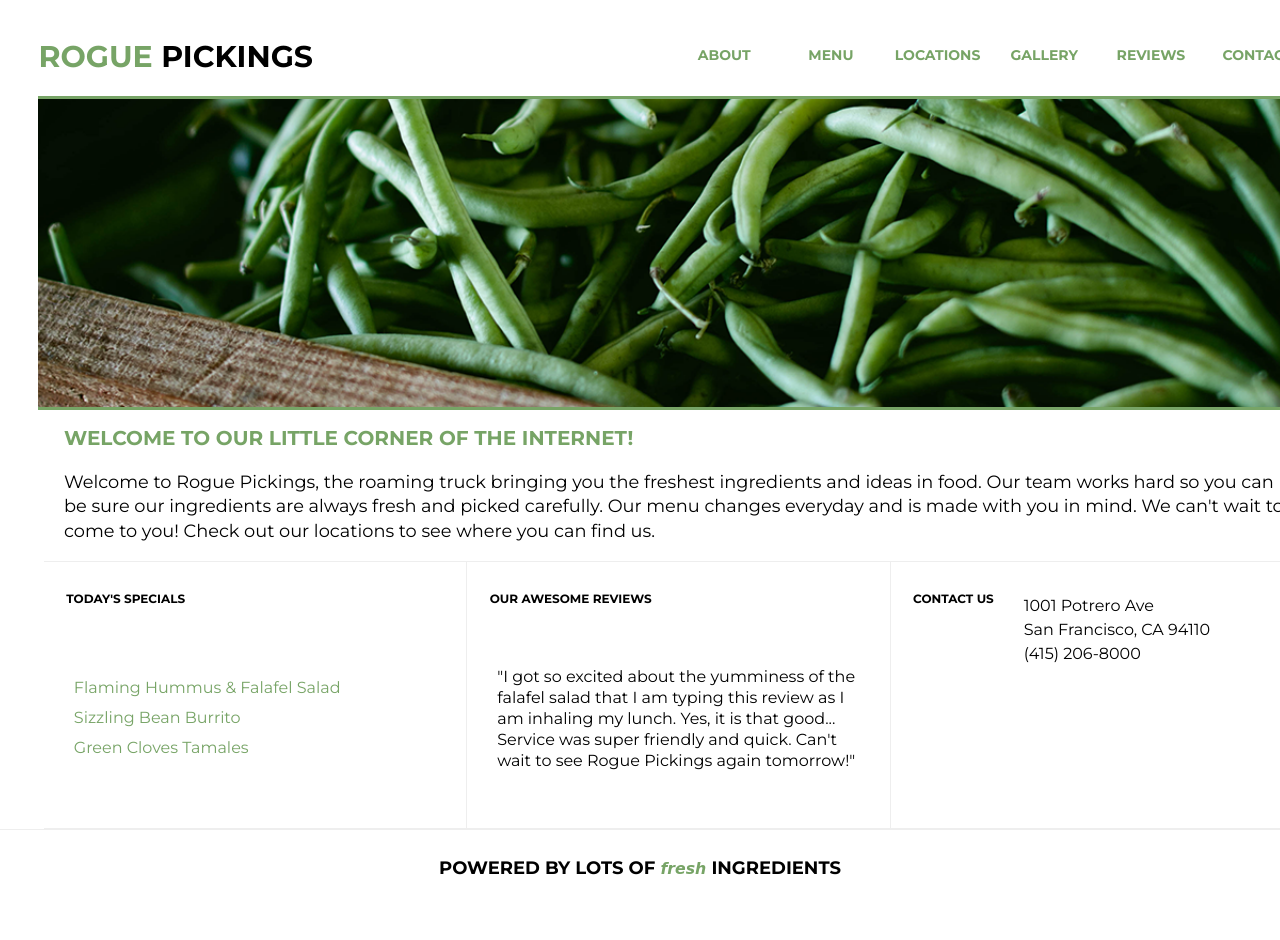
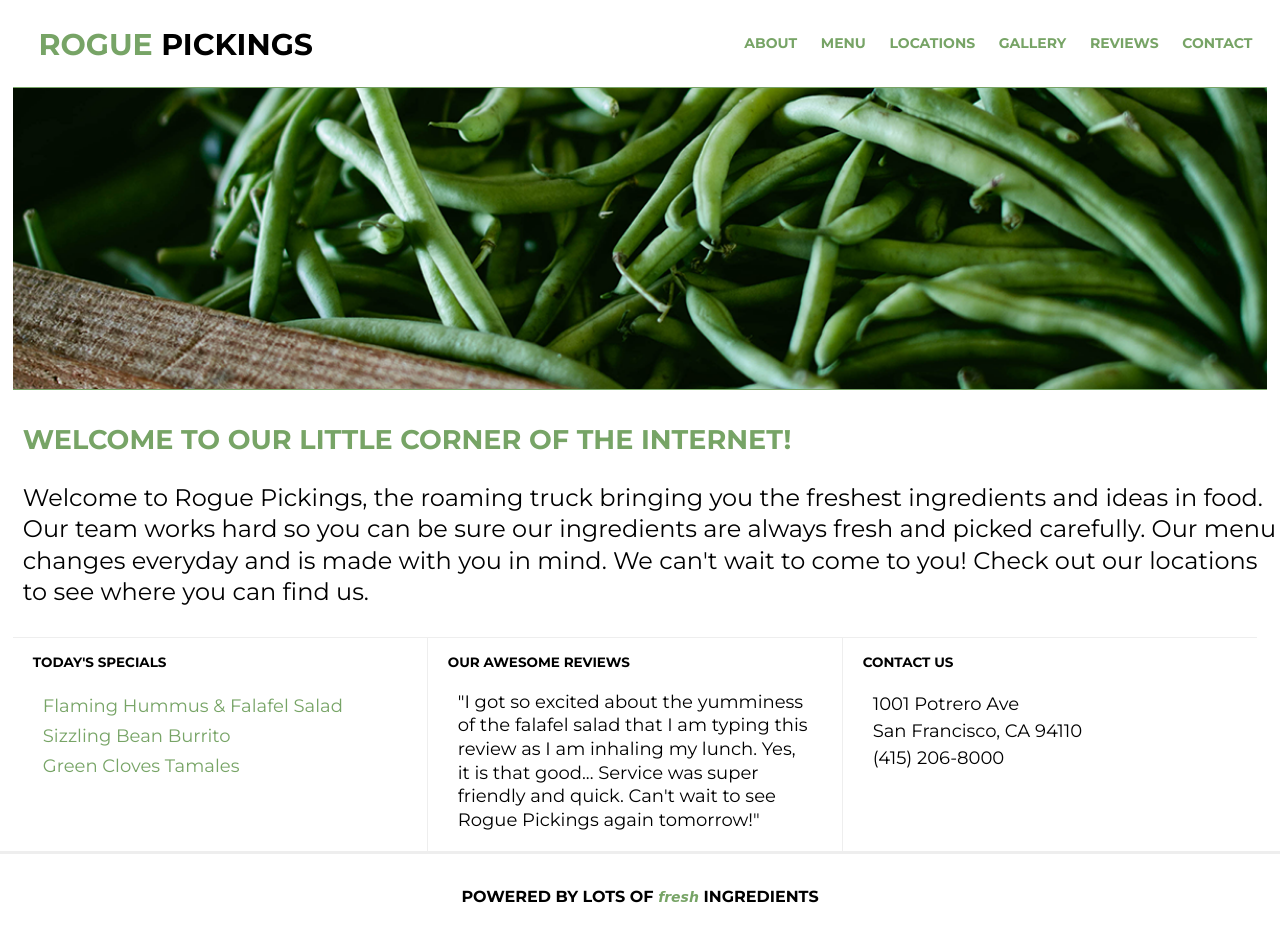
Before and after one commit to elenagreco/rogue-pickings, a plain HTML site: page index.html in a window 1280 px wide. Shown: the top 940 px of the page. Before the commit the page ends 907 px from the top, so only its background shows below. Drawn offline with Linux system fonts and the light colour scheme; a web font is replaced by a local one.

Commit message:
fixed mobile responsive view

```diff
--- a/css/main.css
+++ b/css/main.css
@@ -22,32 +22,25 @@ body {
 /***** HEADER *****/
 
 .main-header {
-    font-size: 2.625em;
+    font-size: 0.875em;
     text-align: center;
     margin: auto;
     width: 98%;
     padding: 0 1%;
-    display: flex;
-    justify-content: center;
-    align-items: center;
-    flex-flow: row wrap;
 }
 
 .header-wrapper {
     width: 100%;
-    display: flex;
-    justify-content: center;
-    align-items: center;
 }
 
 header div h1 {
     font-size: 2.143em;
     line-height: 1.643em;
-    padding: 1.071em 0px 0.5em 0px;
+    padding: 20px 0px 8px 0px;
     text-transform: uppercase;
     margin: 0;
     width: 100%;
-    border-bottom: 0.167em solid #77a466;
+    border-bottom: 3px solid #77a466;
 }
 
 header span {
@@ -55,33 +48,24 @@ header span {
     width: 98%;
 }
 
-nav {
-    width: 100%;
-    display: flex;
-    justify-content: center;
-    align-items: center;
-}
-
-nav ul {
-    padding: 0;
+header nav {
     width: 100%;
 }
 
-nav ul li {
-    text-align: center;
-    text-decoration: none;
-    padding: 0.75em 0;
-    list-style: none;
-    width: 100%;
-    display: flex;
-    justify-content: center;
-    align-items: center;
+header nav ul {
+    padding: 0;
 }
 
-nav ul li a {
+header nav ul li {
+    font-size: 1em;
+    text-decoration: none;
+    padding: 10px 0px;
+    list-style: none;
+}
+
+header nav ul li a {
     color: #77a466;
     display: block;
-    font-size: 1em;
     font-weight: 700;
     line-height: 1.643em;
     text-transform: uppercase;
@@ -92,84 +76,65 @@ nav ul li a {
 /***** TOP SECTION ******/
 
 main {
-    width: 100%;
-    padding: 0 3%;
+    width: 98%;
+    padding: 0 1%;
     margin: auto;
-    display: flex;
-    justify-content: center;
-    align-items: center;
-    flex-flow: row wrap;
+    display: block;
 }
 
 .top-section {
-    font-size: 3.375em;
+    font-size: 1.5em;
     margin: 0;
-    display: flex;
-    justify-content: center;
-    align-items: center;
-    flex-flow: row wrap;
+    display: block;
 }
 
 .main-image {
     width: 100%;
     margin: auto;
-    display: flex;
-    justify-content: center;
-    align-items: center;
+    display: block;
 }
 
 .main-image img {
-	border-bottom: 0.167em solid #77a466;
-    border-top: 0.167em solid #77a466;
-    margin: 0;
-    width: 100%;
-    display: flex;
-    justify-content: center;
-    align-items: center;
-}
-
-img {
-    height: 100%;
+	border-bottom: 1px solid #77a466;
+    border-top: 1px solid #77a466;
+    margin: auto;
     width: 100%;
 }
 
 .top-section-welcome {
-    padding: 0 2%;
-    width: 96%;
-
+    padding: 5px 10px;
+    width: 100%;
 }
 
 h2 {
     color: #77a466;
-    font-size: 1em;
+    font-size: 1.125em;
     line-height: 1.278em;
     text-transform: uppercase;
 }
 
 #welcome {
-    font-size: 0.889em;
+    font-size: 1em;
     font-weight: normal;
-    line-height: 1.389em;
-
+    line-height: 1.3125em;
 }
 
 /***** BOTTOM SECTION *****/
 
 .section-one, .section-two, .section-three {
-    border-top: 0.0625em solid #eee;
-    height: auto;
-    padding-top: 0.625em;
-    font-size: 3em;
+    border-top: 1px solid #eee;
+    padding-top: 1px;
+    font-size: 1.125em;
     margin: auto;
     display: block;
     width: 100%;
-
 }
 
 .section-one h3, .section-two h3, .section-three h3 {
     font-size: 0.75em;
     line-height: 1.5em;
     text-transform: uppercase;
+    padding-left: 20px;
 }
 
 .menu {
@@ -181,45 +146,37 @@ h2 {
     color: #77a466;
     font-size: 1em;
     font-weight: normal;
-    line-height: 1.875em;
-    padding: 0px 1.875em;
+    line-height: 30px;
+    padding: 0px 30px;
 }
-
-.section-one h3,
-.section-two h3,
-.section-three h3{
-	padding-left: 1.875em;
-}
-
 
 .section-two p {
     font-size: 1em;
     font-weight: normal;
     line-height: 1.313em;
-    padding: 0px 1.875em;
+    padding: 0px 30px;
 }
 
 .section-three p {
     font-size: 1em;
     font-weight: normal;
     line-height: 1.5em;
-    padding: 0px 1.875em;
+    padding: 0px 30px;
 }
 
 /***** FOOTER *****/
 
 footer {
-    border-top: 0.063em solid #eee;
+    border-top: 3px solid #eee;
     clear: both;
-    padding: 0.938em 0px;
+    padding: 15px 0px;
     width: 100%;
     margin: auto;
 }
 
 footer p {
-    font-size: 2.25em;
     font-weight: bold;
-    line-height: 1.438em;
+    line-height: 24px;
     text-align: center;
     text-transform: uppercase;
 }
@@ -227,7 +184,7 @@ footer p {
 footer span {
     font-family: 'Wisdom Script', cursive;
   	text-transform: lowercase;
-		font-style: italic;
+	font-style: italic;
   	color: #77a466;
     font-size: 0.875em;
 }
@@ -237,42 +194,25 @@ footer span {
 
 @media (min-width: 768px) {
 
-body {
-    font-size: 0.5em;
-}
-
 .main-header {
     width: 100%;
     margin: auto;
     padding: 0 3%;
 }
-
-.top-section {
-    font-size: 2.5em;
-}
-
 .bottom-section {
-    display: flex;
-    justify-content: center;
-    align-items: center;
-    flex-flow: row nowrap;
+    width: 100%;
 }
 
 .section-one, .section-two, .section-three {
-    font-size: 2em;
     width: 33%;
-    height: 250px;
-    margin: 0;
-    border-bottom: 0.0625em solid #eee;
-    display: flex;
-    justify-content: left;
-    align-items: flex-start;
-    flex-flow: wrap;
-    padding-top: 1em;
+    height: auto;
+    display: block;
+    float: left;
 }
 
-.section-two, .section-three {
-    border-left: 0.0625em solid #eee;
+.section-two {
+    border-left: 1px solid #eee;
+    border-right: 1px solid #eee;
 }
 
 .bottom-section h3 {
@@ -282,6 +222,7 @@ body {
 
 .menu {
     margin: 0;
+    padding-top: 1em;
 }
 }
 
@@ -291,10 +232,8 @@ body {
 @media (min-width: 940px) {
 
 .main-header {
-    font-size: 1.75em;
-    width: 100%;
-    text-align: left;
-    display: flex;
+    margin: 0 auto;
+    display: block;
 }
 
 .header-wrapper {
@@ -302,26 +241,32 @@ body {
     float: left;
 }
 
-.header-wrapper h1 {
+header div h1 {
+    border-bottom: none;
     float: left;
-    border-bottom: none;
+    text-align: left;
 }
 
-nav {
+header nav {
+    float: right;
     width: 50%;
 }
 
-nav ul {
-    display: flex;
-    justify-content: space-between;
-    align-items: center;
-    flex-flow: row nowrap;
+header nav ul {
+    padding: 0;
+    margin: 0;
+    display: inline;
+}
+
+header nav ul li {
+    display: inline-block;
+    padding: 32px 10px;
+}
+
+header nav ul li a {
+    display: block;
+    text-align: left;
 }
 
 
-nav ul li a {
-    line-height: 1.643em;
-    padding-top: 1em;
-    padding-right: 1.0714em;
 }
-}
--- a/index.html
+++ b/index.html
@@ -4,6 +4,8 @@
     <head>
         <title>Rogue Pickings</title>
         <meta charset="utf-8">
+        <meta http-equiv="x-ua-compatible" content="ie=edge">
+        <meta name="viewport" content="width=device-width, initial-scale=1, shrink-to-fit=no">
         <link rel="stylesheet" href="css/normalize.css">
         <link rel="stylesheet" href="css/main.css">
         <link href="https://fonts.googleapis.com/css?family=Montserrat:400,700" rel="stylesheet" type="text/css">
```
Also changed, not shown: 1 other file.
